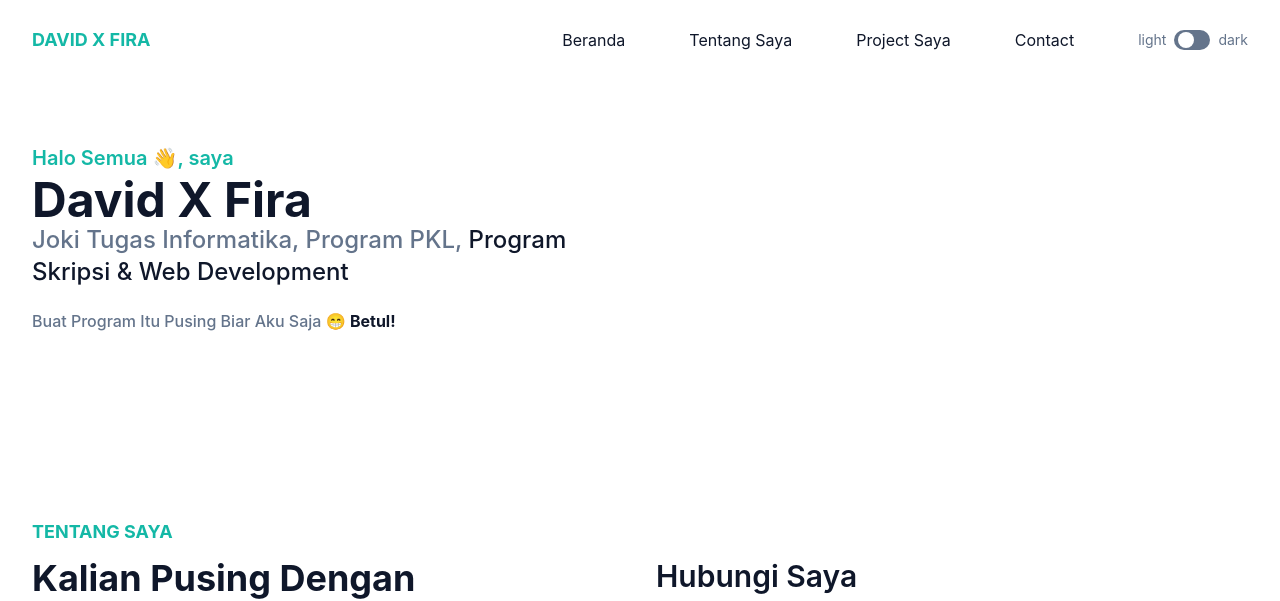
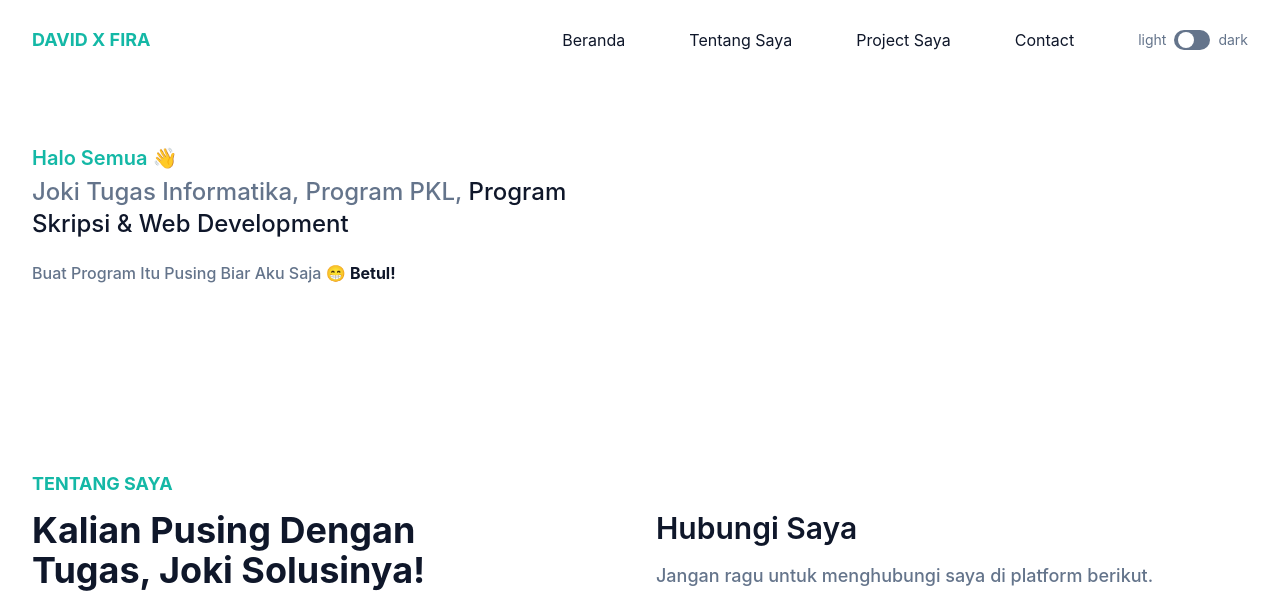
Before and after one commit to Dafitsaputra58/Joki-Program-PKL-Skripsi, a website: page index.html in a window 1280 px wide. Shown: the top 601 px of the page. Drawn offline with Linux system fonts and the light colour scheme.

Commit message:
Update index.html

```diff
--- a/index.html
+++ b/index.html
@@ -77,7 +77,7 @@
       <div class="container">
         <div class="flex flex-wrap">
           <div class="w-full self-center px-4 lg:w-1/2">
-            <h1 class="text-base font-semibold text-primary md:text-xl">Halo Semua 👋, saya <span class="mt-1 block text-4xl font-bold text-dark dark:text-white lg:text-5xl">David X Fira</span></h1>
+            <h1 class="text-base font-semibold text-primary md:text-xl">Halo Semua 👋 <span class="mt-1 block text-4xl font-bold text-dark dark:text-white lg:text-5xl"></span></h1>
             <h2 class="mb-5 text-lg font-medium text-secondary lg:text-2xl">Joki Tugas Informatika, Program PKL, <span class="text-dark dark:text-white"> Program Skripsi & Web Development</span></h2>
             <p class="mb-10 font-medium leading-relaxed text-secondary"> Buat Program Itu Pusing Biar Aku Saja 😁 <span class="font-bold text-dark dark:text-white">Betul!</span></p>
             <!-- <a href="#" class="rounded-full bg-primary py-3 px-8 text-base font-semibold text-white transition duration-300 ease-in-out hover:opacity-80 hover:shadow-lg">Hubungi Saya</a> -->
```
